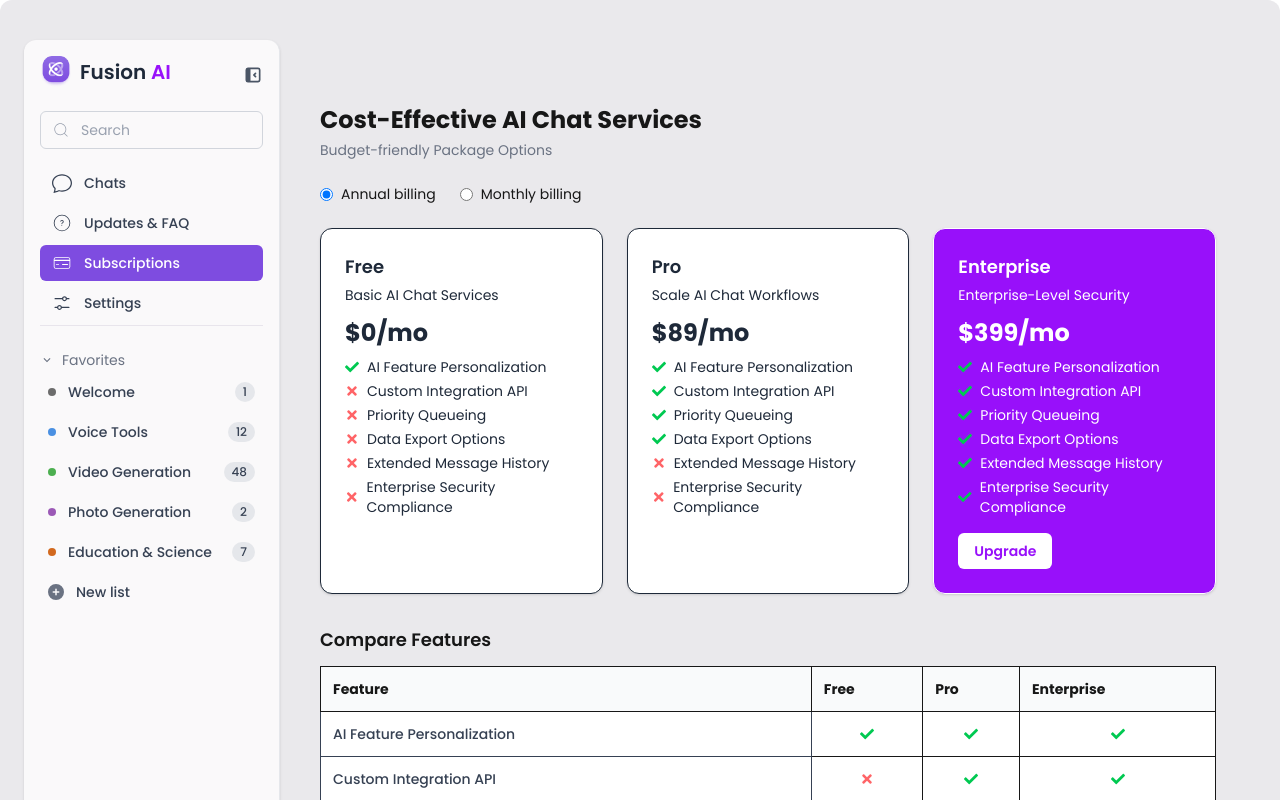
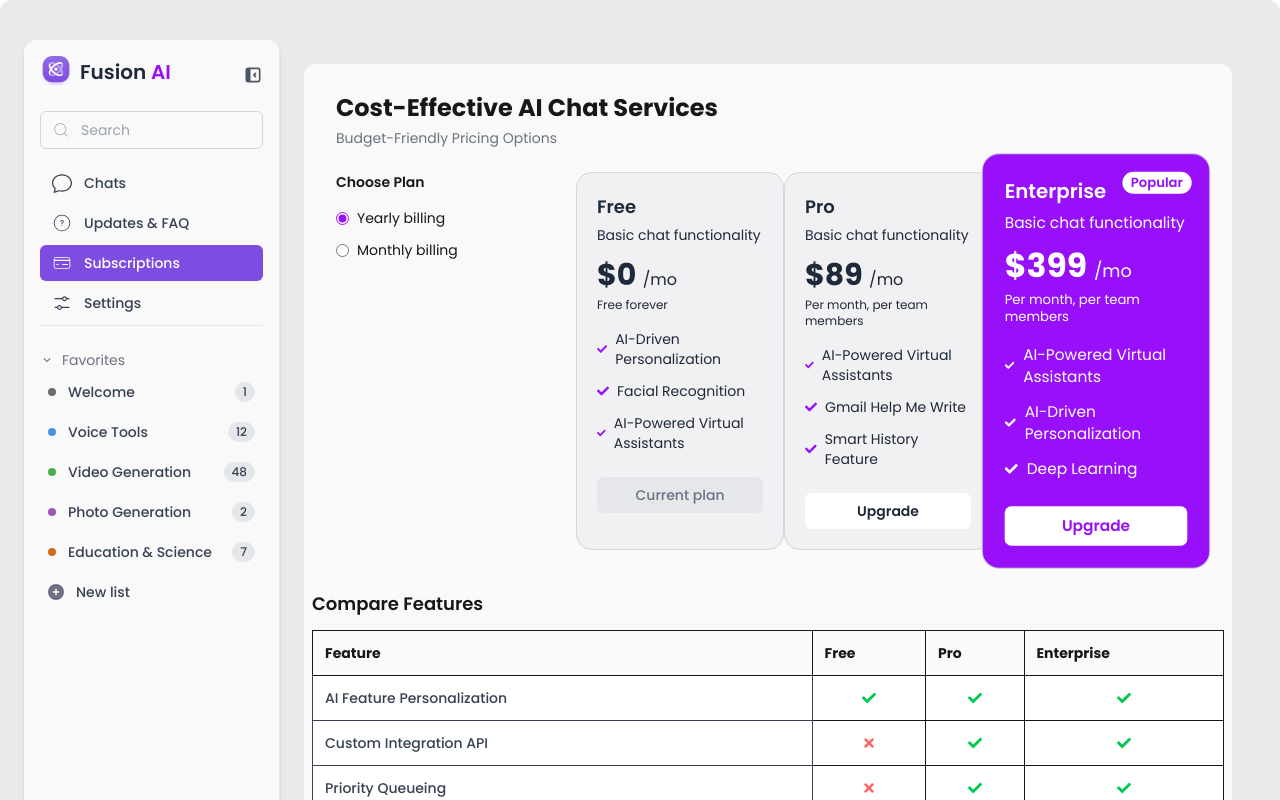
Before and after one commit to adnanfrd/barry-ai, a Next.js app: page /dashboard/subscriptions in a window 1280 px wide. Shown: the top 800 px of the page. Built offline with nearby package versions, Linux system fonts and the light colour scheme.

Commit message:
updated code

```diff
--- a/src/app/dashboard/layout.tsx
+++ b/src/app/dashboard/layout.tsx
@@ -22,7 +22,7 @@ export default function RootLayout({
       <body className={`${poppins.className} bg-[#f9fafb] text-gray-900`}>
         <div className="flex px-6 py-10 rounded-xl min-h-screen bg-[#eae9ec] w-full">
           <Dashboard/>
-          <main className="flex-1 overflow-y-auto p-6 w-full">{children}</main>
+          <main className="flex-1 p-6 w-full">{children}</main>
         </div>
       </body>
     </html>
--- /dev/null
+++ b/src/components/dashboard/PriceSection.tsx
@@ -0,0 +1,134 @@
+"use client";
+
+import { useRouter } from "next/navigation";
+import { FaCheck } from "react-icons/fa";
+
+const plans = [
+  {
+    name: "Free",
+    tag: "Basic chat functionality",
+    price: "$0",
+    note: "Free forever",
+    features: [
+      "AI-Driven Personalization",
+      "Facial Recognition",
+      "AI-Powered Virtual Assistants",
+    ],
+    current: true,
+    featured: false,
+  },
+  {
+    name: "Pro",
+    tag: "Basic chat functionality",
+    price: "$89",
+    note: "Per month, per team members",
+    features: [
+      "AI-Powered Virtual Assistants",
+      "Gmail Help Me Write",
+      "Smart History Feature",
+    ],
+    current: false,
+    featured: false,
+  },
+  {
+    name: "Enterprise",
+    tag: "Basic chat functionality",
+    price: "$399",
+    note: "Per month, per team members",
+    features: [
+      "AI-Powered Virtual Assistants",
+      "AI-Driven Personalization",
+      "Deep Learning",
+    ],
+    current: false,
+    featured: true,
+  },
+];
+
+export default function PricingSection() {
+     const router = useRouter();
+
+  const handleClick = () =>{
+router.push('/dashboard/checkout')
+}
+  return (
+    <section className="max-w-7xl mx-auto px-6 py-2 font-poppins">
+      <h2 className="text-2xl font-bold mb-1">Cost-Effective AI Chat Services</h2>
+      <p className="text-sm text-gray-500 mb-6">Budget-Friendly Pricing Options</p>
+
+<div className="grid grid-cols-1 md:grid-cols-[200px_1fr] gap-10 mb-8">
+        {/* Left Side: Billing Toggle */}
+        <div className="mb-6 md:mb-0">
+          <h3 className="font-semibold text-sm mb-4">Choose Plan</h3>
+          <div className="space-y-3">
+            <label className="flex items-center gap-2 text-sm">
+              <input type="radio" name="billing" defaultChecked className="accent-purple-600" />
+              <span>Yearly billing</span>
+            </label>
+            <label className="flex items-center gap-2 text-sm">
+              <input type="radio" name="billing" className="accent-purple-600" />
+              <span>Monthly billing</span>
+            </label>
+          </div>
+        </div>
+
+        {/* Right Side: Cards */}
+        <div className="grid grid-cols-1 sm:grid-cols-2 md:grid-cols-3 w-full">
+          {plans.map((plan) => (
+            <div
+              key={plan.name}
+              className={`relative p-5 rounded-2xl border border-gray-300 ${
+                plan.featured ? "bg-purple-600 text-white scale-110 " : "bg-[#f1f0f3] text-gray-800"
+              }`}
+            >
+              {/* Badge */}
+              {plan.featured && (
+                <span className="absolute top-4 right-4 bg-white text-purple-600 text-xs font-semibold px-2 py-0.5 rounded-full">
+                  Popular
+                </span>
+              )}
+
+              <h3 className="text-lg font-semibold mb-1">{plan.name}</h3>
+              <p className="text-sm mb-3">{plan.tag}</p>
+              <p className="text-3xl font-bold mb-1">
+                {plan.price} <span className="text-base font-normal">/mo</span>
+              </p>
+              <p className="text-xs mb-4">{plan.note}</p>
+
+              {/* Features */}
+              <ul className="text-sm space-y-3 mb-6">
+                {plan.features.map((feature, idx) => (
+                  <li key={idx} className="flex items-center gap-2">
+                    <FaCheck
+                      className={`${
+                        plan.featured ? "text-white" : "text-purple-600"
+                      } text-xs`}
+                    />
+                    <span>{feature}</span>
+                  </li>
+                ))}
+              </ul>
+
+              {/* Button */}
+              {plan.current ? (
+                <button className="bg-gray-200 text-gray-500 px-4 py-2 rounded-md text-sm font-medium w-full cursor-default">
+                  Current plan
+                </button>
+              ) : (
+                <button onClick={handleClick}
+                  className={`px-4 py-2 rounded-md cursor-pointer text-sm font-semibold w-full ${
+                    plan.featured
+                      ? "bg-white text-purple-600"
+                      : "bg-white text-pirple-600"
+                  }`}
+                >
+                  Upgrade
+                </button>
+              )}
+            </div>
+          ))}
+        </div>
+      </div>
+    </section>
+  );
+}
--- a/src/components/dashboard/SubscriptionPage.tsx
+++ b/src/components/dashboard/SubscriptionPage.tsx
@@ -5,6 +5,7 @@ import { FaCheck, FaTimes } from 'react-icons/fa';
 import { Disclosure } from '@headlessui/react';
 import { FaChevronDown } from 'react-icons/fa';
 import { useRouter } from 'next/navigation';
+import PricingSection from './PriceSection';
 
 const features = [
   'AI Feature Personalization',
@@ -50,61 +51,11 @@ const faqs = [
 ];
 
 export default function SubscriptionPage() {
-  const router = useRouter();
 
-  const handleClick = () =>{
-router.push('/dashboard/checkout')
-}
 
   return (
-    <div className="max-w-6xl mx-auto px-4 py-10 font-poppins">
-      <h2 className="text-2xl font-bold mb-1">Cost-Effective AI Chat Services</h2>
-      <p className="text-sm text-gray-500 mb-6">Budget-friendly Package Options</p>
-
-      <div className="mb-8">
-        <div className="flex space-x-6 mb-6">
-          <label className="flex items-center gap-2 text-sm">
-            <input type="radio" name="billing" defaultChecked />
-            <span>Annual billing</span>
-          </label>
-          <label className="flex items-center gap-2 text-sm">
-            <input type="radio" name="billing" />
-            <span>Monthly billing</span>
-          </label>
-        </div>
-
-        <div className="grid md:grid-cols-3 gap-6">
-          {plans.map((plan) => (
-            <div
-              key={plan.name}
-              className={`p-6 rounded-xl shadow-sm border ${
-                plan.featured ? 'bg-purple-600 text-white' : 'bg-white text-gray-800'
-              }`}
-            >
-              <h3 className="text-lg font-semibold mb-1">{plan.name}</h3>
-              <p className="text-sm mb-3">{plan.tag}</p>
-              <p className="text-2xl font-bold mb-2">{plan.price}/mo</p>
-              <ul className="text-sm space-y-1 mb-4">
-                {features.map((feat, i) => (
-                  <li key={i} className="flex items-center gap-2">
-                    {plan.features[i] ? (
-                      <FaCheck className="text-green-500" />
-                    ) : (
-                      <FaTimes className="text-red-400" />
-                    )}
-                    {feat}
-                  </li>
-                ))}
-              </ul>
-              {plan.featured && (
-                <button onClick={handleClick} className="bg-white cursor-pointer text-purple-600 px-4 py-2 rounded-md font-semibold text-sm">
-                  Upgrade
-                </button>
-              )}
-            </div>
-          ))}
-        </div>
-      </div>
+    <div className="max-w-7xl mx-auto px-2 bg-[#faf9fa] rounded-xl py-5 font-poppins">
+      <PricingSection/>
 
       <h3 className="text-lg font-semibold mb-3">Compare Features</h3>
       <div className="overflow-auto mb-10">
```
